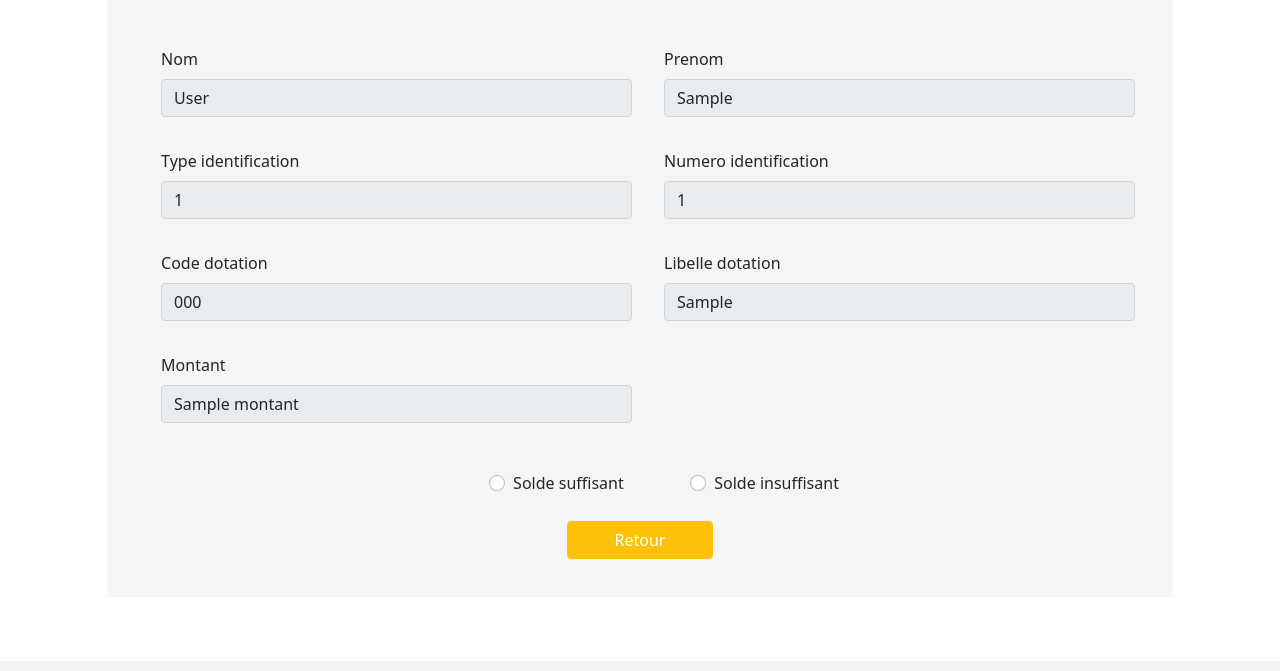
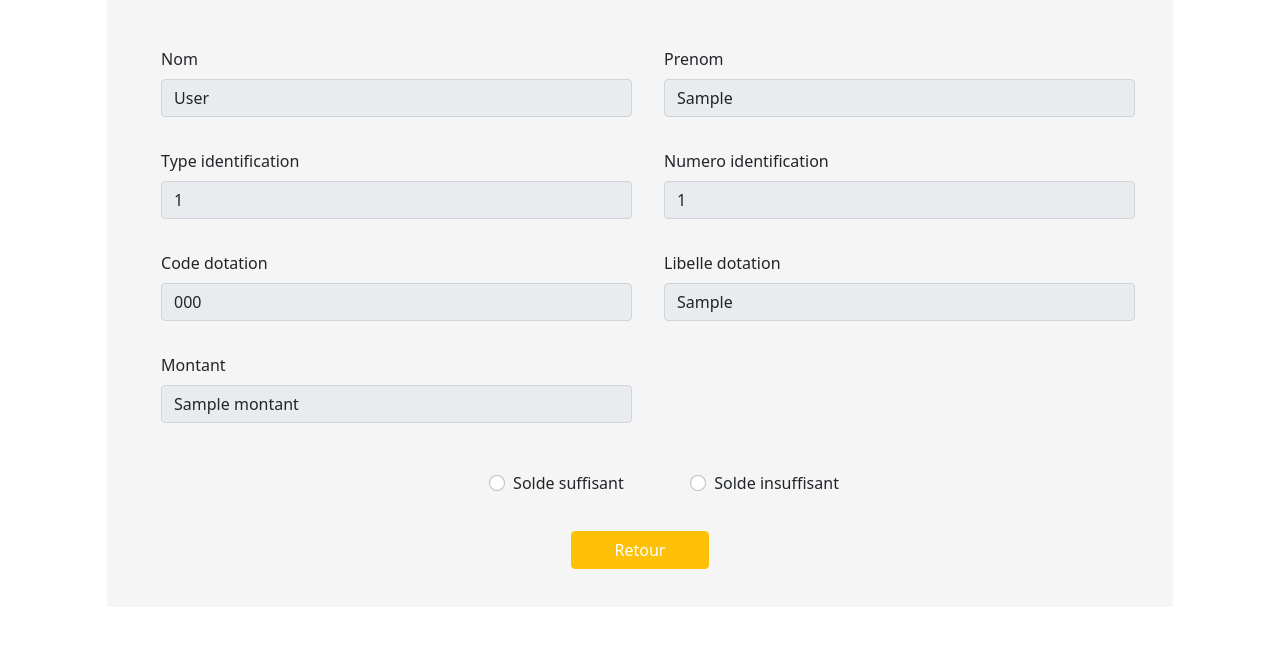
Before and after one commit to saadamrani12/mobidot_back_office, a Flask app: template app/templates/single_reservation.html in a window 1280 px wide. Shown: the part 159-830 px from the top of the page. Run offline with Flask 2, Linux system fonts and the light colour scheme; the template is opened without the code that fills it: most values are stand-ins (such as "Sample title", 1, 10 or a date in 2020); parts of the project's set-up code (start-up, migrations or seed data) failed here and were passed over.

Commit message:
some jquery

```diff
--- a/app/templates/single_reservation.html
+++ b/app/templates/single_reservation.html
@@ -94,9 +94,9 @@
 
 
 </div>
- <form action="{{ url_for('back_office.listreservation',)}}" method="get">
-        <button type="submit" class="btn btn-warning" style="width: 190%;margin-left: -45%;margin-top: 13%;color: white;">Retour</button>
-    </form>
+
+        <button id="retour" type="submit" class="btn btn-warning" style="width: 14%;margin-left: 0%;margin-top: 2%;color: white;">Retour</button>
+
 
 <script src="https://ajax.googleapis.com/ajax/libs/jquery/3.6.0/jquery.min.js"></script>
 
@@ -333,7 +333,11 @@ function ticketHandler(val) {
     }
 }
 
-
+$(document).ready(function() {
+    $("#retour").click(function() {
+        window.location = "{{ url_for('back_office.listreservation')}}"
+});
+})
 
 
 </script>
```
